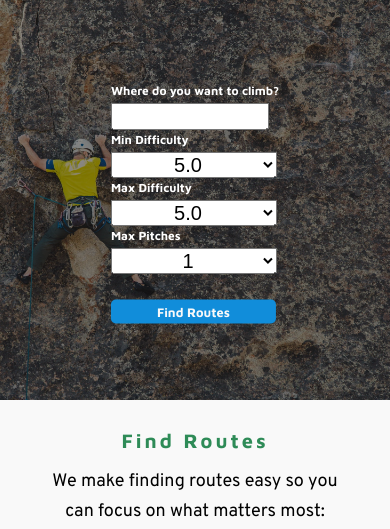
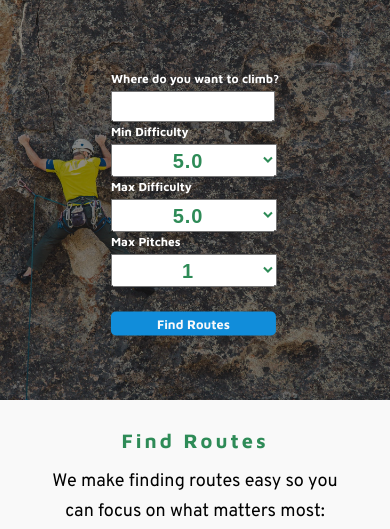
Before and after one commit to rsato1007/next_route, a Django app: page / in a window 390 px wide. Shown: the part 67-596 px from the top of the page. Run offline with Django 3.2, Linux system fonts and the light colour scheme.

Commit message:
adding style to search form

```diff
--- a/main_app/static/styles/main.css
+++ b/main_app/static/styles/main.css
@@ -676,29 +676,45 @@
 .search-location-input {
     width: clamp(150px, 24vw, 300px);
     font-size: 18px;
+    padding: 10px 0 10px 8px;
+    font-weight: bold;
+    color: var(--page-main-color);
+    letter-spacing: .9px;
 }
 
 .search-min-diff-input {
     width: clamp(120px, 17vw, 200px);
     font-size: 20px;
     text-align: center;
+    font-weight: bold;
+    color: var(--page-main-color);
+    letter-spacing: .9px;
+    padding: 9.5px;
 }
 
 .search-max-diff-input {
     width: clamp(120px, 17vw, 200px);
     font-size: 20px;
     text-align: center;
+    font-weight: bold;
+    color: var(--page-main-color);
+    letter-spacing: .9px;
+    padding: 9.5px;
 }
 
 .search-pitch-input {
     width: clamp(120px, 17vw, 200px);
     font-size: 20px;
     text-align: center;
+    font-weight: bold;
+    color: var(--page-main-color);
+    letter-spacing: .9px;
+    padding: 9.5px;
 }
 
 .submit-search-button {
-    height: 24px;
-    margin-top: 26px;
+    height: 45px;
+    margin-top: 25px;
     background-color: var(--main-button-color);
     color: var(--page-bg);
     border: none;
@@ -707,7 +723,7 @@
     font-family: var(--font-maven);
     font-weight: bold;
     font-size: 1.2em;
-    line-height: 24px;
+    line-height: 45px;
     border-radius: 5px;
 }
 
@@ -923,6 +939,24 @@
     .individual-route-card-container {
         grid-template-columns: 1fr;
         grid-template-rows: 1fr 185px;
+    }
+
+    .search-location-input {
+        padding: 3px 0 3px 3px;
+        width: 157px;
+    }
+
+    .search-min-diff-input {
+        width: 169px;
+        padding: 3.5px 0;
+    }
+
+    .search-max-diff-input {
+        padding: 3.5px 0;
+    }
+
+    .search-pitch-input {
+        padding: 3.5px 0;
     }
 
     .route-card-information-container {
```
